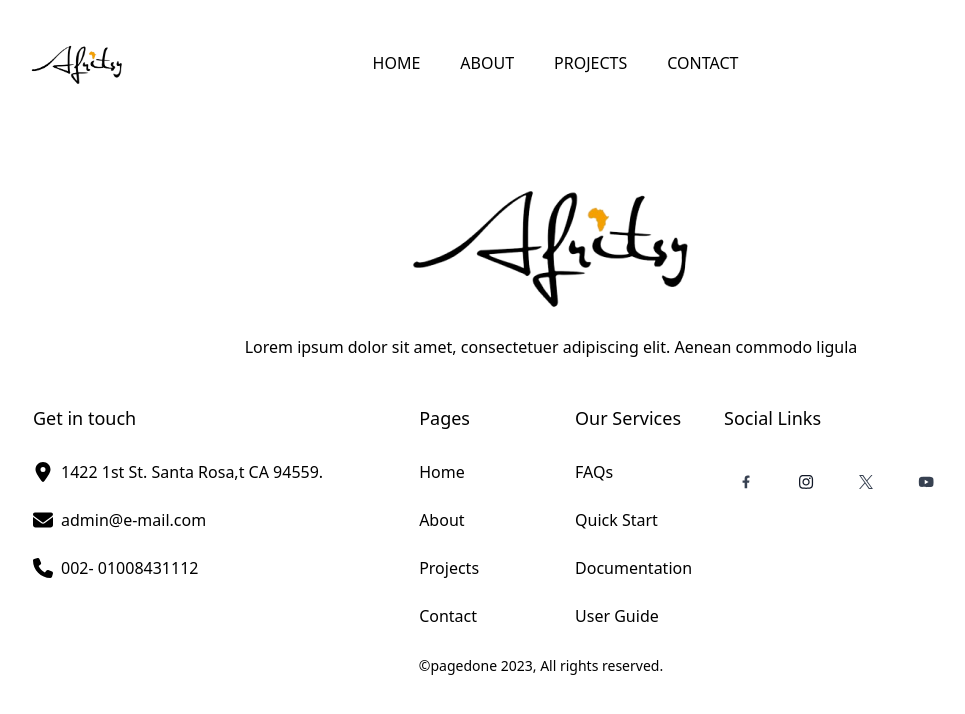
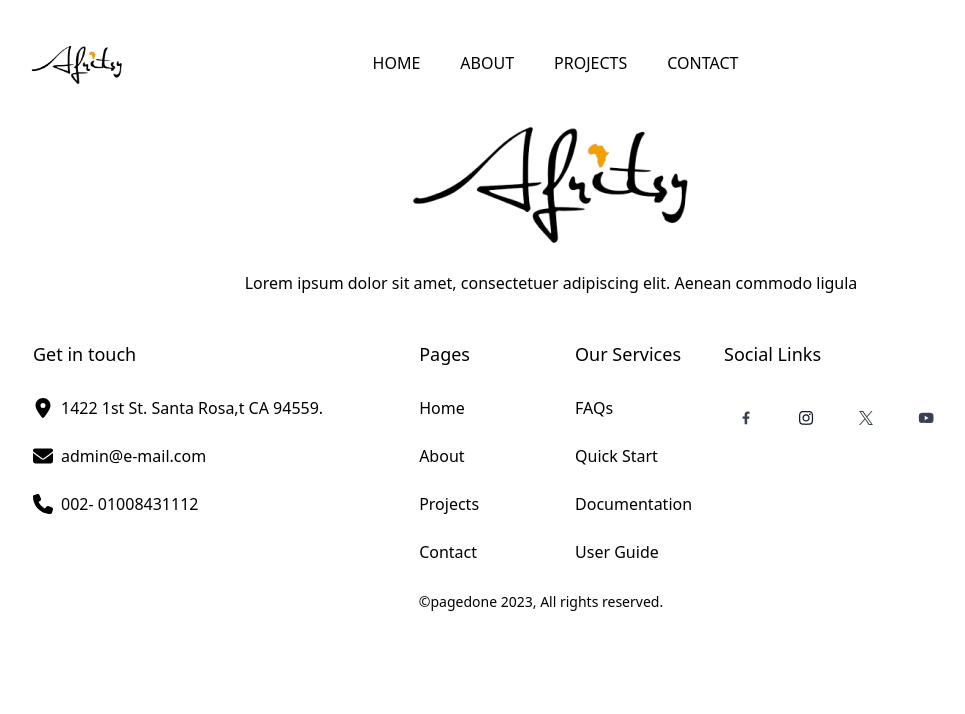
Before and after one commit to oumaimaamkane/AfritsyWebsite-Front, a React (Vite) app: page /about in a window 1280 px wide. Shown: the top 714 px of the page, without its empty margins (89-1054 px from the left). Built offline with nearby package versions, Linux system fonts and the light colour scheme.

Commit message:
modify the padding of the section in footer

```diff
--- a/src/components/Footer.jsx
+++ b/src/components/Footer.jsx
@@ -4,7 +4,7 @@ import Logo from '../assets/LOGO.png';
 function Footer() {
     return (
         <>
-            <section className="pt-16 pb-10 bg-white-900">
+            <section className="pb-10 bg-white-900">
                 <div className="mx-auto max-w-7xl px-4 sm:px-6 lg:px-8 ">
                     <div className="">
                         <div className="flex flex-col-reverse items-center justify-between gap-8">
```
